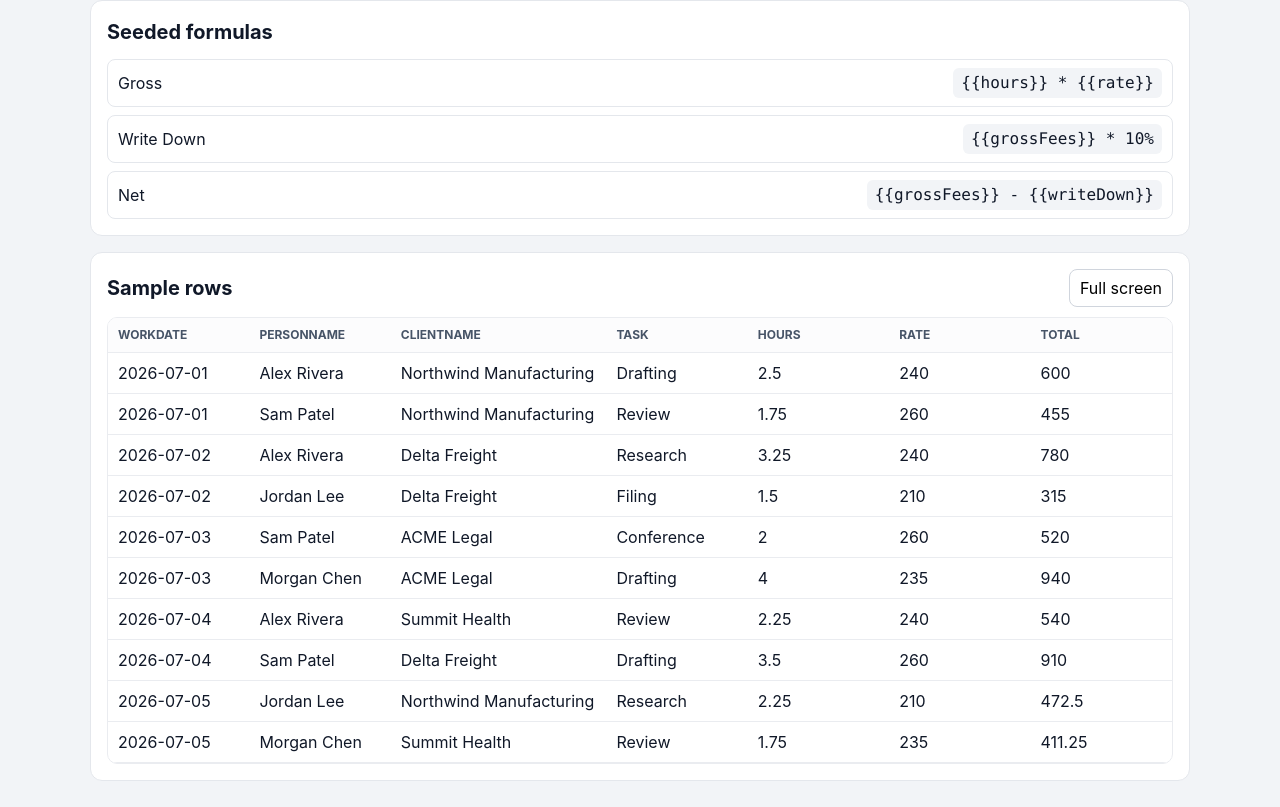
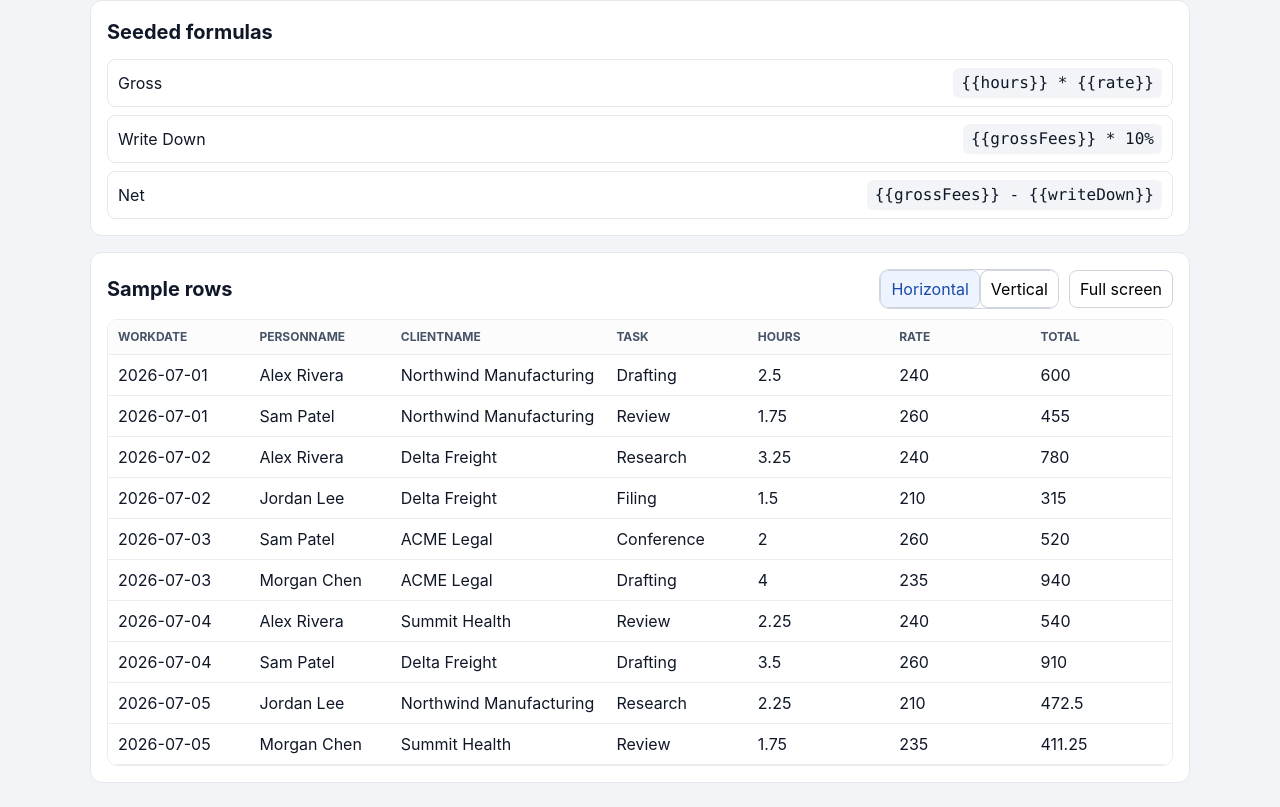
Before and after one commit to mxdavis/flex-reports, a React (Vite) app: page / in a window 1280 px wide. Shown: the part 1941-2748 px from the top of the page. Built offline with nearby package versions, Linux system fonts and the light colour scheme.

Commit message:
feat: add horizontal/vertical report orientation toggle

```diff
--- a/src/App.css
+++ b/src/App.css
@@ -225,6 +225,36 @@
   margin: 0;
 }
 
+.seed-table-controls {
+  display: flex;
+  align-items: center;
+  gap: 10px;
+}
+
+.table-view-toggle {
+  display: inline-flex;
+  border: 1px solid #d0d5dd;
+  border-radius: 10px;
+  overflow: hidden;
+  background: #ffffff;
+}
+
+.table-view-toggle button {
+  border: 0;
+  border-right: 1px solid #d0d5dd;
+  border-radius: 0;
+  background: transparent;
+}
+
+.table-view-toggle button:last-child {
+  border-right: 0;
+}
+
+.table-view-toggle button.active {
+  background: #eef4ff;
+  color: #1849a9;
+}
+
 .seed-table-header button {
   border: 1px solid #d0d5dd;
   border-radius: 8px;
@@ -258,6 +288,12 @@
   padding: 8px 10px;
   min-width: 140px;
   white-space: nowrap;
+}
+
+.vertical-row-label {
+  font-weight: 600;
+  color: #344054;
+  background: #f8fafc;
 }
 
 .seed-table th {
@@ -302,6 +338,12 @@
     inset: 8px;
   }
 
+  .seed-table-controls {
+    width: 100%;
+    justify-content: space-between;
+    flex-wrap: wrap;
+  }
+
   .seed-table th,
   .seed-table td {
     min-width: 130px;
--- a/src/App.tsx
+++ b/src/App.tsx
@@ -20,6 +20,8 @@ import './App.css'
 
 const MAX_REPORT_COLUMNS = 15
 const MIN_REPORT_COLUMNS = 1
+type ReportOrientation = 'horizontal' | 'vertical'
+
 const DISPLAY_TYPE_OPTIONS: Array<{ value: DisplayType, label: string }> = [
   { value: 'currency', label: 'Currency' },
   { value: 'decimal', label: 'Decimal number' },
@@ -140,6 +142,7 @@ function App() {
   const [draggedFieldId, setDraggedFieldId] = useState<string | null>(null)
   const [dragOverFieldId, setDragOverFieldId] = useState<string | null>(null)
   const [isTableFullscreen, setIsTableFullscreen] = useState(false)
+  const [reportOrientation, setReportOrientation] = useState<ReportOrientation>('horizontal')
   const tableScrollRef = useRef<HTMLDivElement | null>(null)
 
   useEffect(() => {
@@ -201,6 +204,26 @@ function App() {
     return new Map(sourceColumns.map((column) => [column.key, column]))
   }, [sourceColumns])
 
+  const previewRows = useMemo(() => rows.slice(0, 10), [rows])
+
+  const pivotRowsByPerson = useMemo(() => {
+    const groupedRows = new Map<string, ReportRow[]>()
+    for (const row of previewRows) {
+      const personKey = row.personName
+      if (!groupedRows.has(personKey)) {
+        groupedRows.set(personKey, [])
+      }
+
+      groupedRows.get(personKey)?.push(row)
+    }
+
+    return groupedRows
+  }, [previewRows])
+
+  const pivotPeopleColumns = useMemo(() => {
+    return Array.from(pivotRowsByPerson.keys())
+  }, [pivotRowsByPerson])
+
   const sampleRow = rows[0]
 
   function getMappedValue(
@@ -242,6 +265,21 @@ function App() {
         fields: nextFields,
       }
     })
+  }
+
+  function getPivotCellValue(personName: string, field: ReportData['fields'][number]): string {
+    const matchingRows = pivotRowsByPerson.get(personName)
+    const primaryRow = matchingRows?.[0]
+    if (!primaryRow) {
+      return ''
+    }
+
+    return getMappedValue(
+      primaryRow,
+      field.sourceKey,
+      field.displayType,
+      field.valueTemplate,
+    )
   }
 
   return (
@@ -548,6 +586,29 @@ function App() {
       <section className={`seed-table ${isTableFullscreen ? 'fullscreen' : ''}`}>
         <div className="seed-table-header">
           <h2>Sample rows</h2>
+          <div className="seed-table-controls">
+            <div className="table-view-toggle" role="group" aria-label="Report orientation">
+              <button
+                type="button"
+                className={reportOrientation === 'horizontal' ? 'active' : ''}
+                onClick={() => {
+                  setReportOrientation('horizontal')
+                }}
+                title="Show standard row-based table view."
+              >
+                Horizontal
+              </button>
+              <button
+                type="button"
+                className={reportOrientation === 'vertical' ? 'active' : ''}
+                onClick={() => {
+                  setReportOrientation('vertical')
+                }}
+                title="Show people as columns and mapped fields as rows."
+              >
+                Vertical
+              </button>
+            </div>
             <button
               type="button"
               onClick={() => {
@@ -558,13 +619,16 @@ function App() {
               {isTableFullscreen ? 'Exit full screen' : 'Full screen'}
             </button>
           </div>
+        </div>
         <div
           className="seed-table-scroll"
           role="region"
-          aria-label="Sample report rows"
+          aria-label="Sample report table"
           ref={tableScrollRef}
         >
           <table>
+            {reportOrientation === 'horizontal' && (
+              <>
                 <thead>
                   <tr>
                     {reportData.fields.map((field) => {
@@ -573,7 +637,7 @@ function App() {
                   </tr>
                 </thead>
                 <tbody>
-              {rows.slice(0, 10).map((row) => (
+                  {previewRows.map((row) => (
                     <tr key={row.id}>
                       {reportData.fields.map((field) => {
                         const mappedValue = getMappedValue(
@@ -589,6 +653,33 @@ function App() {
                     </tr>
                   ))}
                 </tbody>
+              </>
+            )}
+
+            {reportOrientation === 'vertical' && (
+              <>
+                <thead>
+                  <tr>
+                    <th>Field</th>
+                    {pivotPeopleColumns.map((personName) => (
+                      <th key={personName}>{personName}</th>
+                    ))}
+                  </tr>
+                </thead>
+                <tbody>
+                  {reportData.fields.map((field) => (
+                    <tr key={`vertical-${field.id}`}>
+                      <td className="vertical-row-label">{field.label}</td>
+                      {pivotPeopleColumns.map((personName) => (
+                        <td key={`${field.id}-${personName}`}>
+                          {getPivotCellValue(personName, field)}
+                        </td>
+                      ))}
+                    </tr>
+                  ))}
+                </tbody>
+              </>
+            )}
           </table>
         </div>
       </section>
```
Also changed, not shown: 1 other file (tests, documents, lock files or other folders). Lines whose indentation alone changed are shown as unchanged.
